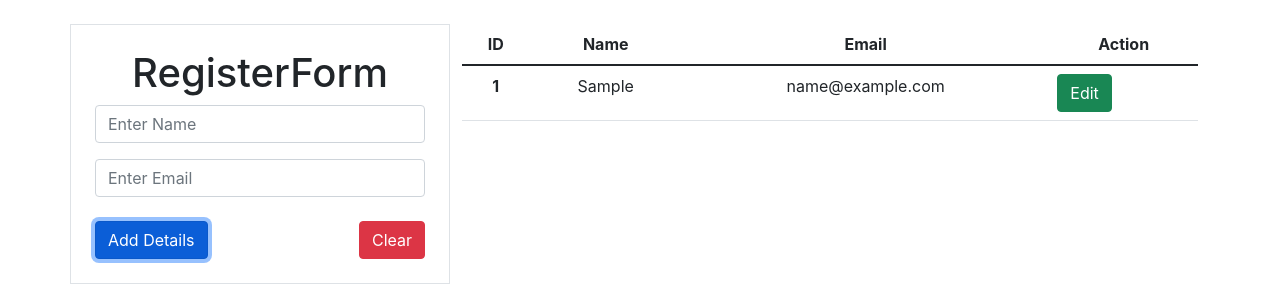
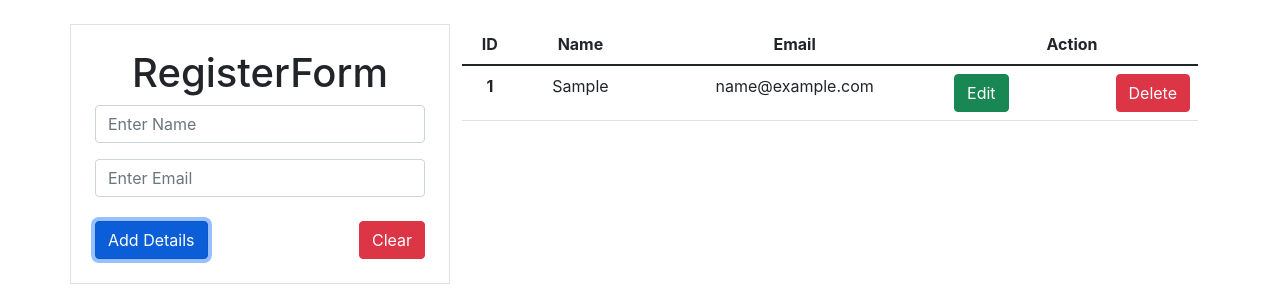
Before and after one commit to pgdkumar/CRUD-application-in-React, a React (Create React App) app in the folder crud-application/: page / in a window 1280 px wide. Both pictures are taken after typing "Sample", "name@example.com" into the empty fields and a click on the button "Add Details". Shown: the top 302 px of the page. Built offline with nearby package versions, Linux system fonts and the light colour scheme.

Commit message:
Delete Form

```diff
--- a/crud-application/src/Components/Home.js
+++ b/crud-application/src/Components/Home.js
@@ -48,6 +48,11 @@ function Home() {
         const itemToEdit = items.find(item => item.id === id);
         setFormData(itemToEdit); // Populate form with selected item data
         setIsEditing(true); // Enable edit mode
+    };
+    // Handle deleting an item
+    const handleDelete = (id) => {
+        const filteredItems = items.filter(item => item.id !== id);
+        setItems(filteredItems); // Update the state by filtering out the item
     };
     return (
         <div className="container mt-4">
@@ -131,6 +136,8 @@ function Home() {
                                     <td>
                                         <div className="text-center d-flex justify-content-between align-items-center">
                                             <button type="submit" className="btn btn-success" onClick={() => handleEdit(item.id)}>Edit</button>
+                                            <button type="submit" className="btn btn-danger" onClick={() => handleDelete(item.id)}>Delete</button>
+
                                         </div>
                                     </td>
                                 </tr>
```
